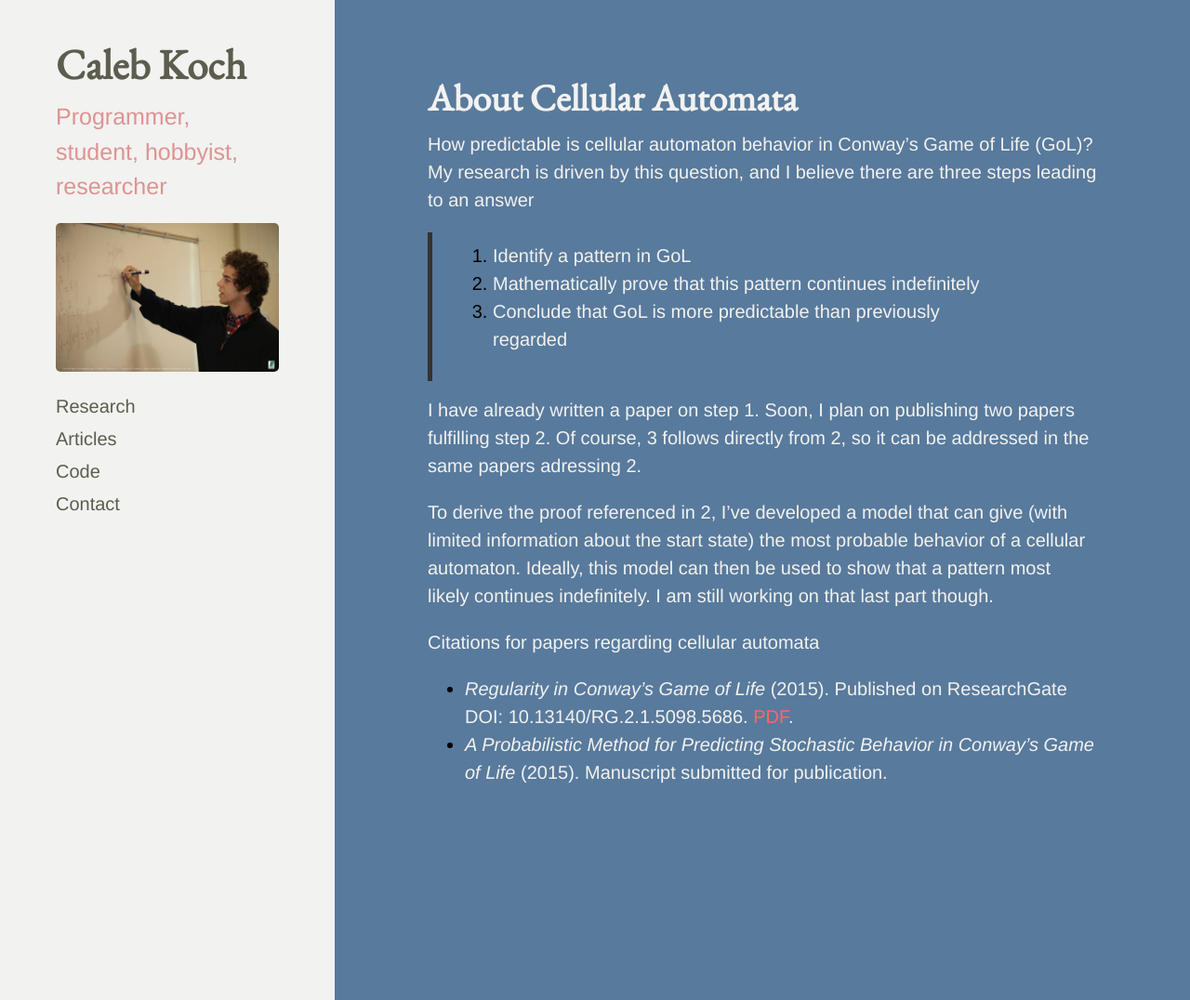
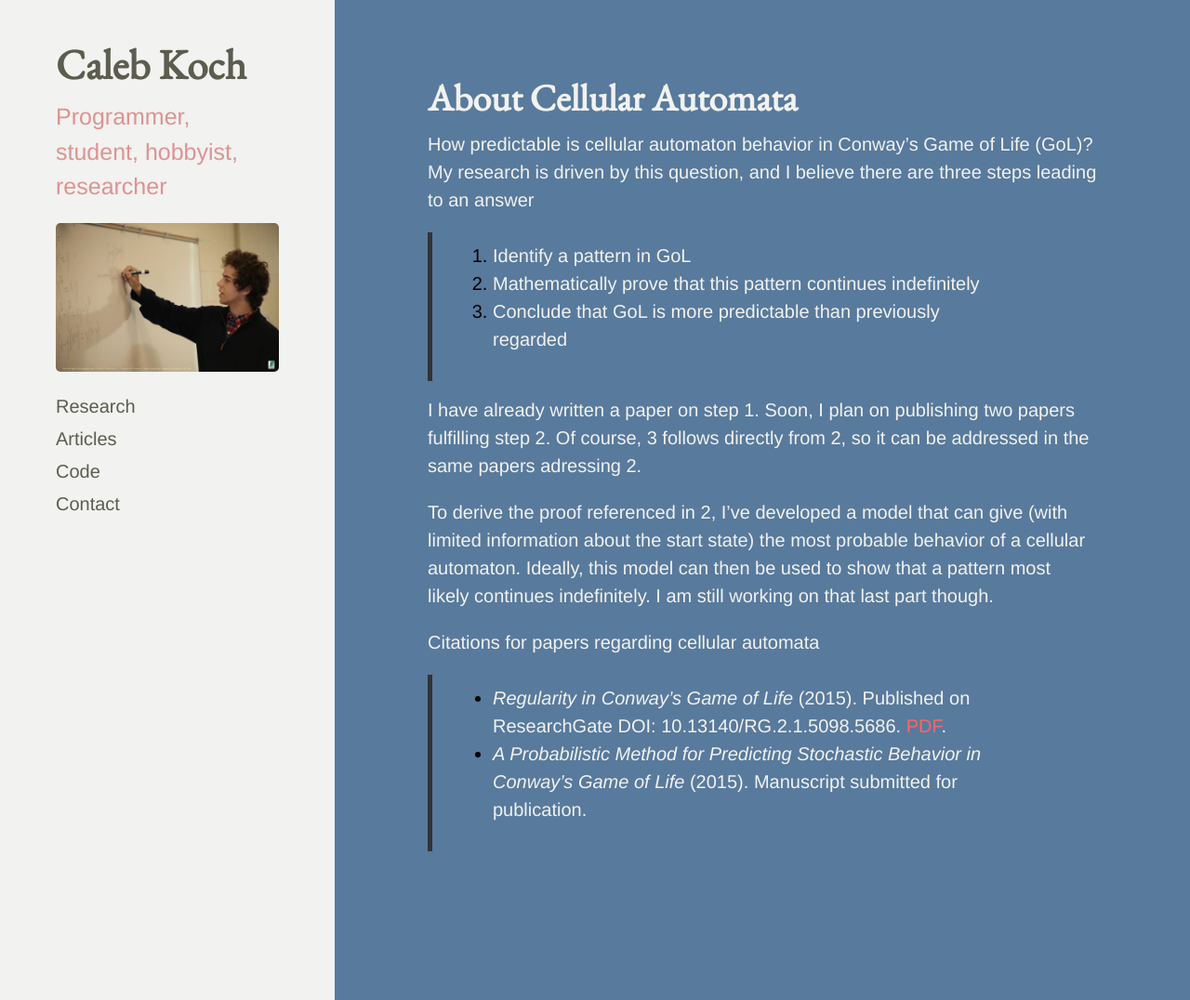
Before and after one commit to cakoch10/cakoch10.github.io, a Jekyll site: the page built from automata.md, in a window 1280 px wide and 1076 px high. Shown: the whole window at 93% size. Built offline with Jekyll 4.4.1, drawn with Linux system fonts in a browser that asks for light colours; Markdown is read by kramdown in place of the engine named in the settings.

Commit message:
Update automata.md

```diff
--- a/automata.md
+++ b/automata.md
@@ -23,5 +23,5 @@
 Citations for papers regarding cellular automata
 </span>
 
-- <span style="color:#f2f2f0">*Regularity in Conway's Game of Life* (2015). Published on ResearchGate DOI: 10.13140/RG.2.1.5098.5686. [PDF](https://www.researchgate.net/profile/Caleb_Koch/publication/282706116_Regularity_in_Conway%27s_Game_of_Life/links/561993bf08ae78721f9d02a3.pdf?origin=publication_detail&ev=pub_int_prw_xdl&msrp=Y8k3geMxjxZV6iYic468wKpGVfDF0PYoGYsvJLNvbONUBHrabgfZ2UsvhLavU5xsqCFxDvoZHvEY_yiGPsAQPw.i4RiymKLC0jMfPULrD8YJqgubuvjwYFaLWEgmlaDeZ47mb2UF2ldgkbpXipS2Lbu_mXfS19WNKuB5RKatd0V7w.KGD-Afw1yXtRl-o6QgAUIKEdKzkx05fHMqeq4hbSbAgjsuP1e9gLkFnErbWKCa2zZjWVxagbAWCSnPWZvLwSXA).</span>
-- <span style="color:#f2f2f0">*A Probabilistic Method for Predicting Stochastic Behavior in Conway's Game of Life* (2015). Manuscript submitted for publication.</span>
+> - <span style="color:#f2f2f0">*Regularity in Conway's Game of Life* (2015). Published on ResearchGate DOI: 10.13140/RG.2.1.5098.5686. [PDF](https://www.researchgate.net/profile/Caleb_Koch/publication/282706116_Regularity_in_Conway%27s_Game_of_Life/links/561993bf08ae78721f9d02a3.pdf?origin=publication_detail&ev=pub_int_prw_xdl&msrp=Y8k3geMxjxZV6iYic468wKpGVfDF0PYoGYsvJLNvbONUBHrabgfZ2UsvhLavU5xsqCFxDvoZHvEY_yiGPsAQPw.i4RiymKLC0jMfPULrD8YJqgubuvjwYFaLWEgmlaDeZ47mb2UF2ldgkbpXipS2Lbu_mXfS19WNKuB5RKatd0V7w.KGD-Afw1yXtRl-o6QgAUIKEdKzkx05fHMqeq4hbSbAgjsuP1e9gLkFnErbWKCa2zZjWVxagbAWCSnPWZvLwSXA).</span>
+> - <span style="color:#f2f2f0">*A Probabilistic Method for Predicting Stochastic Behavior in Conway's Game of Life* (2015). Manuscript submitted for publication.</span>
```
